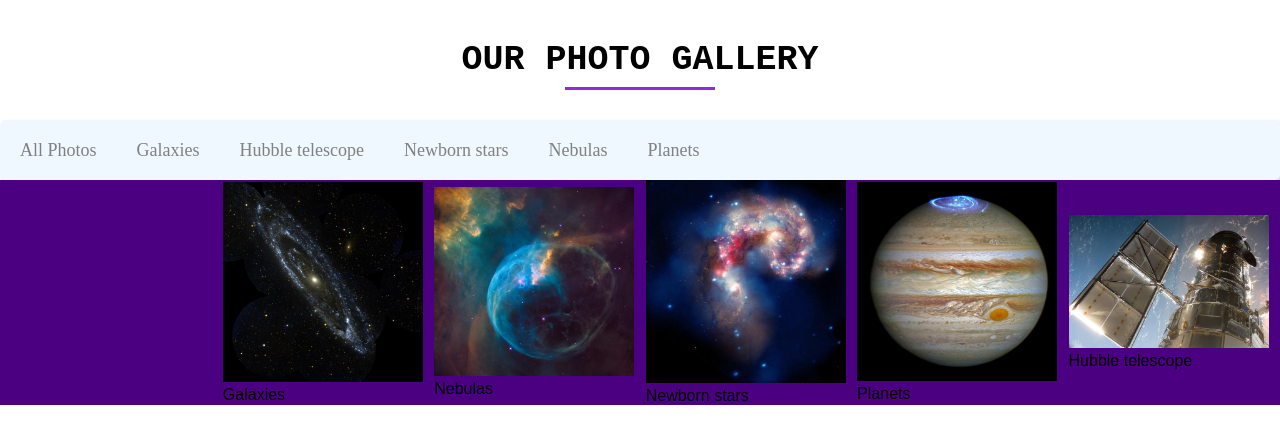
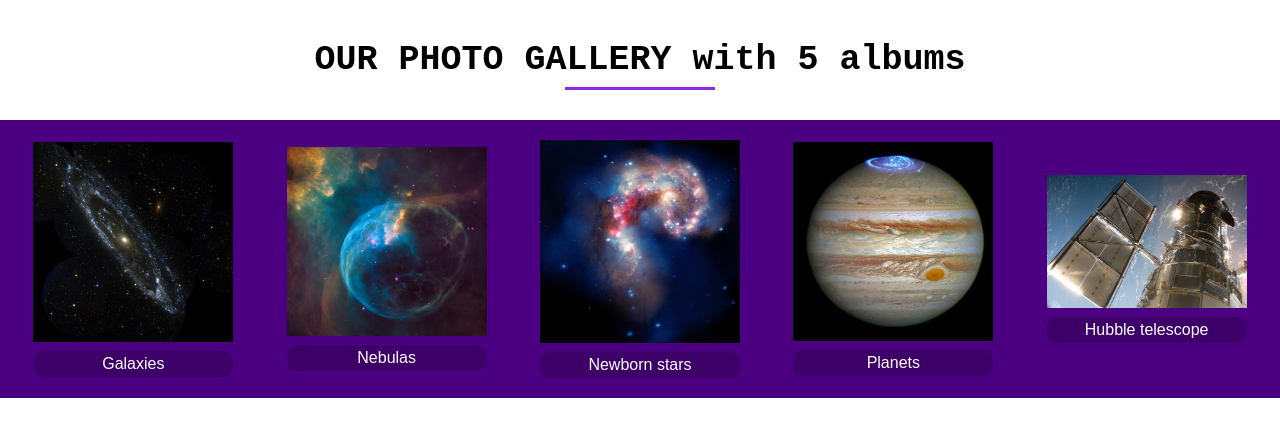
Before and after one commit to Littecke/WebApp_Project_appPictureLibraryBamse, a plain HTML site: page index.html in a window 1280 px wide. Drawn offline with Linux system fonts and the light colour scheme.

Commit message:
added album render and some CSS

```diff
--- a/css/appPictureLibrary.css
+++ b/css/appPictureLibrary.css
@@ -1,11 +1,11 @@
 html,
 body {
-	margin: 0;
-	padding: 0;
+  margin: 0;
+  padding: 0;
   box-sizing: border-box;
 }
 input {
-  display:none;
+  display: none;
 }
 .container {
   width: 100%;
@@ -13,13 +13,13 @@ input {
 }
 h1 {
   text-align: center;
-  font-family: 'Courier New', Courier, monospace;
+  font-family: "Courier New", Courier, monospace;
   font-size: 35px;
   position: relative;
   margin: 40px 0;
 }
 h1::before {
-  content: '';
+  content: "";
   position: absolute;
   width: 100px;
   height: 3px;
@@ -30,13 +30,13 @@ h1::before {
   animation: animate 4s linear infinite;
 }
 @keyframes animate {
-  0%{
+  0% {
     width: 100px;
   }
-  50%{
+  50% {
     width: 200px;
   }
-  100%{
+  100% {
     width: 100px;
   }
 }
@@ -47,7 +47,7 @@ h1::before {
   height: 60px;
   display: flex;
   align-items: center;
-  border-radius:5px;
+  border-radius: 5px;
   box-shadow: 3px 3px 5px lightgray;
 }
 label {
@@ -56,12 +56,12 @@ label {
   margin: 0 20px;
   line-height: 60px;
   font-size: 18px;
-  color:gray;
+  color: gray;
   cursor: pointer;
-  transition: color .5s;
+  transition: color 0.5s;
 }
 label:hover {
-  color:black;
+  color: black;
 }
 .photo-gallery {
   width: 90%;
@@ -73,7 +73,7 @@ label:hover {
 .pic {
   position: relative;
   height: 230px;
-  border-radius:10px;
+  border-radius: 10px;
 }
 .pic img {
   width: 100%;
@@ -88,22 +88,38 @@ label:hover {
 
 .FlexWrap {
   background-color: indigo;
-	font-family: 'Oswald', sans-serif;
+  font-family: "Oswald", sans-serif;
   height: 100%;
   width: 100%;
 
   display: flex;
-  flex-wrap: wrap;          /* test with wrap nowrap */
-  align-items: center;      /* alignment along cross axis - center flex-start flex-end */
-  justify-content:space-evenly;  /* alignment along main axis - center flex-start flex-end space-evenly space-between space-around */
+  flex-wrap: wrap; /* test with wrap nowrap */
+  align-items: center; /* alignment along cross axis - center flex-start flex-end */
+  justify-content: space-evenly; /* alignment along main axis - center flex-start flex-end space-evenly space-between space-around */
 }
 
 .FlexItem {
-  width: 200px;            /* fixed size will demonstrate the wrap */
+  padding: 10px;
+  width: 200px; /* fixed size will demonstrate the wrap */
+  margin: 10px;
+  cursor: pointer;
 }
 
-img {
+.FlexItem:hover {
+  background-color: rgba(255, 255, 255, 0.1);
+}
+
+.FlexItem img {
   width: 100%;
   height: 100%;
   object-fit: cover;
 }
+
+.FlexItem .title {
+  color: #fff;
+  text-align: center;
+  padding: 4px;
+  border-radius: 10px;
+  background-color: rgba(0, 0, 0, 0.2);
+  margin-top: 5px;
+}
--- a/index.html
+++ b/index.html
@@ -15,17 +15,13 @@
     <input type="radio" name="Photos" id="check5" />
 
     <div class="container">
-      <h1>OUR PHOTO GALLERY</h1>
-      <div class="top-content">
-        <label for="check1">All Photos</label>
-        <label for="check2">Galaxies</label>
-        <label for="check3">Hubble telescope</label>
-        <label for="check4">Newborn stars</label>
-        <label for="check4">Nebulas</label>
-        <label for="check5">Planets</label>
-      </div>
+      <h1>OUR PHOTO GALLERY with <span id="counter">0</span> albums</h1>
     </div>
-<!--
+
+    <input type="button" name="demo"></input>
+
+
+    <!--
   <div class="photo-gallery">
     <div class="pic-galaxy">
 
@@ -45,12 +41,15 @@
     </div>
   </div>
 -->
-    <div class="FlexWrap">
-      <!-- Below is being rendered in the js -->
+
+    <div class="FlexWrap FlexWrapAlbums" style="margin-bottom: 50px;"></div>
+
+
+    <div class="FlexWrap FlexWrapImages">
+      <!-- Below is being rendered in the js
     <div class="FlexItem">
-    </div class="pic-galaxy">
-
     </div>
+    --></div>
 
     <script type="module" src="./script/appPictureLibrary.js"></script>
   </body>
--- a/script/appPictureLibrary.js
+++ b/script/appPictureLibrary.js
@@ -14,8 +14,11 @@ window.addEventListener("DOMContentLoaded", async () => {
 
   console.log(library);
 
+  const counter = document.querySelector("#counter");
+  counter.innerHTML = library.albums.length;
+
   for (const album of library.albums) {
-    renderAlbumImage(album.headerImage, album.id, album.title);
+    renderAlbumImage(album);
 
     for (const picture of album.pictures) {
       //  renderImage(`${album.path}/${picture.imgLoRes}`, picture.id);
@@ -24,10 +27,28 @@ window.addEventListener("DOMContentLoaded", async () => {
   }
 });
 
-window.addEventListener("click", () => {
-  //just to confirm that the library is accessible as a global variable read async
-  console.log(`library has ${library.albums.length} albums`);
-});
+function showAlbum(album) {
+  console.log("clickkk");
+  console.log(album);
+
+  const imgFlex = document.querySelector(".FlexWrapImages");
+  imgFlex.innerHTML = "";
+
+  const titleDiv = document.createElement("div");
+  titleDiv.innerHTML = album.title;
+  titleDiv.className = "title";
+  imgFlex.appendChild(titleDiv);
+
+  for (const picture of album.pictures) {
+    renderImage(`${album.path}/${picture.imgLoRes}`, picture.id);
+    // renderImage(`${album.path}/${picture.imgHiRes}`, picture.id);
+  }
+}
+
+function showImage() {
+  // klicka på en bild
+  // visa den i fullscreen
+}
 
 //Render the images
 function renderImage(src, tag) {
@@ -39,15 +60,21 @@ function renderImage(src, tag) {
   img.src = src;
   div.appendChild(img);
 
-  const imgFlex = document.querySelector(".FlexWrap");
+  const imgFlex = document.querySelector(".FlexWrapImages");
   imgFlex.appendChild(div);
 }
 
 //Render the images
-function renderAlbumImage(src, tag, title) {
+function renderAlbumImage(album) {
+  const src = album.headerImage;
+  const tag = album.id;
+  const title = album.title;
+
   const div = document.createElement("div");
   div.className = `FlexItem`;
   div.dataset.albumId = tag;
+
+  div.addEventListener("click", () => showAlbum(album));
 
   const img = document.createElement("img");
   img.src = src;
@@ -55,8 +82,9 @@ function renderAlbumImage(src, tag, title) {
 
   const titleDiv = document.createElement("div");
   titleDiv.innerHTML = title;
+  titleDiv.className = "title";
   div.appendChild(titleDiv);
 
-  const imgFlex = document.querySelector(".FlexWrap");
+  const imgFlex = document.querySelector(".FlexWrapAlbums");
   imgFlex.appendChild(div);
 }
```
